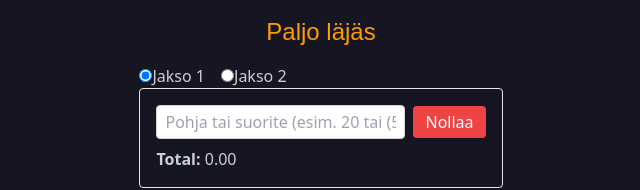
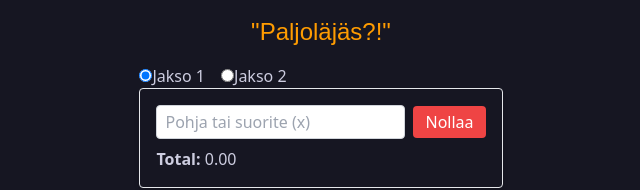
Before and after one commit to ramzorrr/polku, a React (Vite) app: page / in a window 1280 px wide. Shown: the top 190 px of the page, without its empty margins (319-959 px from the left). Built offline with nearby package versions, Linux system fonts and the light colour scheme.

Commit message:
fixed the name a bit and changed the multiplier from 0.07 to 0.075

```diff
--- a/index.html
+++ b/index.html
@@ -4,7 +4,7 @@
     <meta charset="UTF-8" />
     <link rel="icon" type="image/svg+xml" href="/polkufavicon.png" />
     <meta name="viewport" content="width=device-width, initial-scale=1.0" />
-    <title>Paljoläjäs</title>
+    <title>"Paljoläjäs"</title>
   </head>
   <body>
     <div id="root"></div>
--- a/src/App.tsx
+++ b/src/App.tsx
@@ -144,7 +144,7 @@ const App = () => {
 
   return (
     <div className="bg-primary min-h-screen text-gray-100 flex flex-col items-center p-4">
-      <h2 className="text-2xl font-pmedium text-secondary mb-4">Paljo läjäs</h2>
+      <h2 className="text-2xl font-pmedium text-secondary mb-4">"Paljoläjäs?!"</h2>
       <div className="mb-4">
         <label className="mr-4">
           <input
--- a/src/Multiplier.tsx
+++ b/src/Multiplier.tsx
@@ -28,7 +28,7 @@ const Multiplier = () => {
       } else {
         const parsed = parseFloat(trimmed);
         if (!isNaN(parsed)) {
-          valueToAdd = parsed * 0.07;
+          valueToAdd = parsed * 0.075;
         }
       }
 
@@ -50,7 +50,7 @@ const Multiplier = () => {
           value={inputValue}
           onChange={(e) => setInputValue(e.target.value)}
           onKeyDown={handleKeyDown}
-          placeholder="Pohja tai suorite (esim. 20 tai (5.21))"
+          placeholder="Pohja tai suorite (x)"
           className="border border-gray-300 rounded px-2 py-1"
         />
         <button
```
